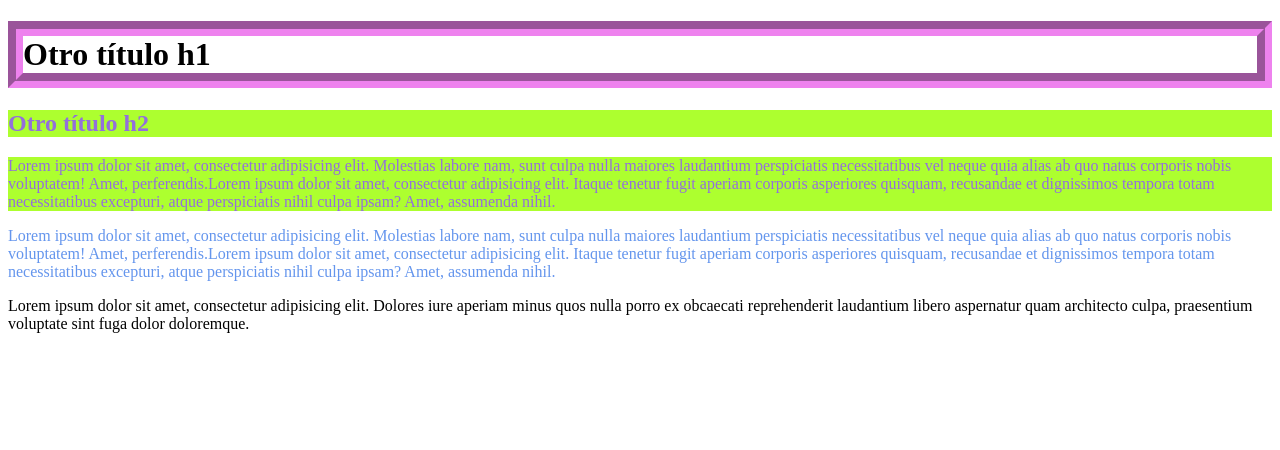
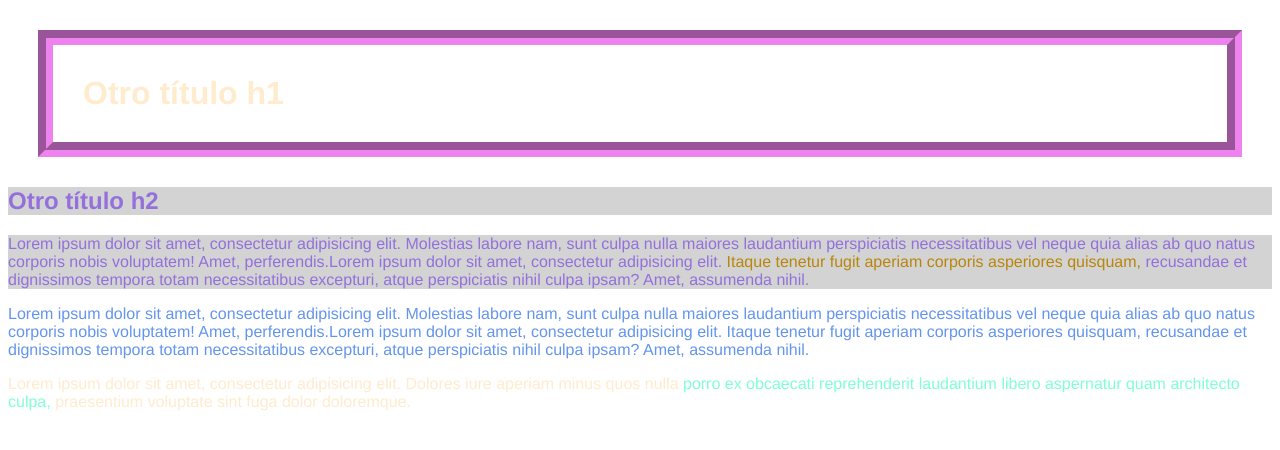
Before and after one commit to MarinaMeza/clase3css, a plain HTML site: page Ejercicio01/index.html in a window 1280 px wide. Drawn offline with Linux system fonts and the light colour scheme.

Commit message:
Practica Commit 6

```diff
--- a/Ejercicio01/index.html
+++ b/Ejercicio01/index.html
@@ -23,7 +23,7 @@
             background-image: url("images/fondo.jpg");
         }*/
         .vistoso{
-            background-color: greenyellow;
+            background-color: lightgray ;
             color: mediumpurple;
         }
 
@@ -34,6 +34,18 @@
             border-width: 15px;
             border-color: violet;
             border-style: groove;
+            padding: 30px;
+            margin: 30px;
+        }
+        *{
+            font-family: Helvetica, sans-serif;
+            color: blanchedalmond;
+        }
+        p span{
+            color: darkgoldenrod;
+        }
+        #mispan{
+            color:aquamarine;
         }
     </style>
     <!--<link rel="stylesheet" href="css/estilos.css">-->
@@ -44,8 +56,9 @@
     Esto solo modifica este header, el style de ariba solo esta pagina y el css linkeado a todas las paginas qe lo linkeen-->
     <h1>Otro título h1</h1>
     <h2 class="vistoso">Otro título h2</h2>
-    <p class="vistoso">Lorem ipsum dolor sit amet, consectetur adipisicing elit. Molestias labore nam, sunt culpa nulla maiores laudantium perspiciatis necessitatibus vel neque quia alias ab quo natus corporis nobis voluptatem! Amet, perferendis.Lorem ipsum dolor sit amet, consectetur adipisicing elit. Itaque tenetur fugit aperiam corporis asperiores quisquam, recusandae et dignissimos tempora totam necessitatibus excepturi, atque perspiciatis nihil culpa ipsam? Amet, assumenda nihil.</p>
+    <p class="vistoso">Lorem ipsum dolor sit amet, consectetur adipisicing elit. Molestias labore nam, sunt culpa nulla maiores laudantium perspiciatis necessitatibus vel neque quia alias ab quo natus corporis nobis voluptatem! Amet, perferendis.Lorem ipsum dolor sit amet, consectetur adipisicing elit. <span>Itaque tenetur fugit aperiam corporis asperiores quisquam,</span> recusandae et dignissimos tempora totam necessitatibus excepturi, atque perspiciatis nihil culpa ipsam? Amet, assumenda nihil.</p>
     <p id="parrafoEspecial">Lorem ipsum dolor sit amet, consectetur adipisicing elit. Molestias labore nam, sunt culpa nulla maiores laudantium perspiciatis necessitatibus vel neque quia alias ab quo natus corporis nobis voluptatem! Amet, perferendis.Lorem ipsum dolor sit amet, consectetur adipisicing elit. Itaque tenetur fugit aperiam corporis asperiores quisquam, recusandae et dignissimos tempora totam necessitatibus excepturi, atque perspiciatis nihil culpa ipsam? Amet, assumenda nihil.</p>
-    <div>Lorem ipsum dolor sit amet, consectetur adipisicing elit. Dolores iure aperiam minus quos nulla porro ex obcaecati reprehenderit laudantium libero aspernatur quam architecto culpa, praesentium voluptate sint fuga dolor doloremque.</div>
+    <div>Lorem ipsum dolor sit amet, consectetur adipisicing elit. Dolores iure aperiam minus quos nulla<span id="mispan"> porro ex obcaecati reprehenderit laudantium libero aspernatur quam architecto culpa, </span>praesentium voluptate sint fuga dolor doloremque.</div>
+
 </body>
 </html>
```
